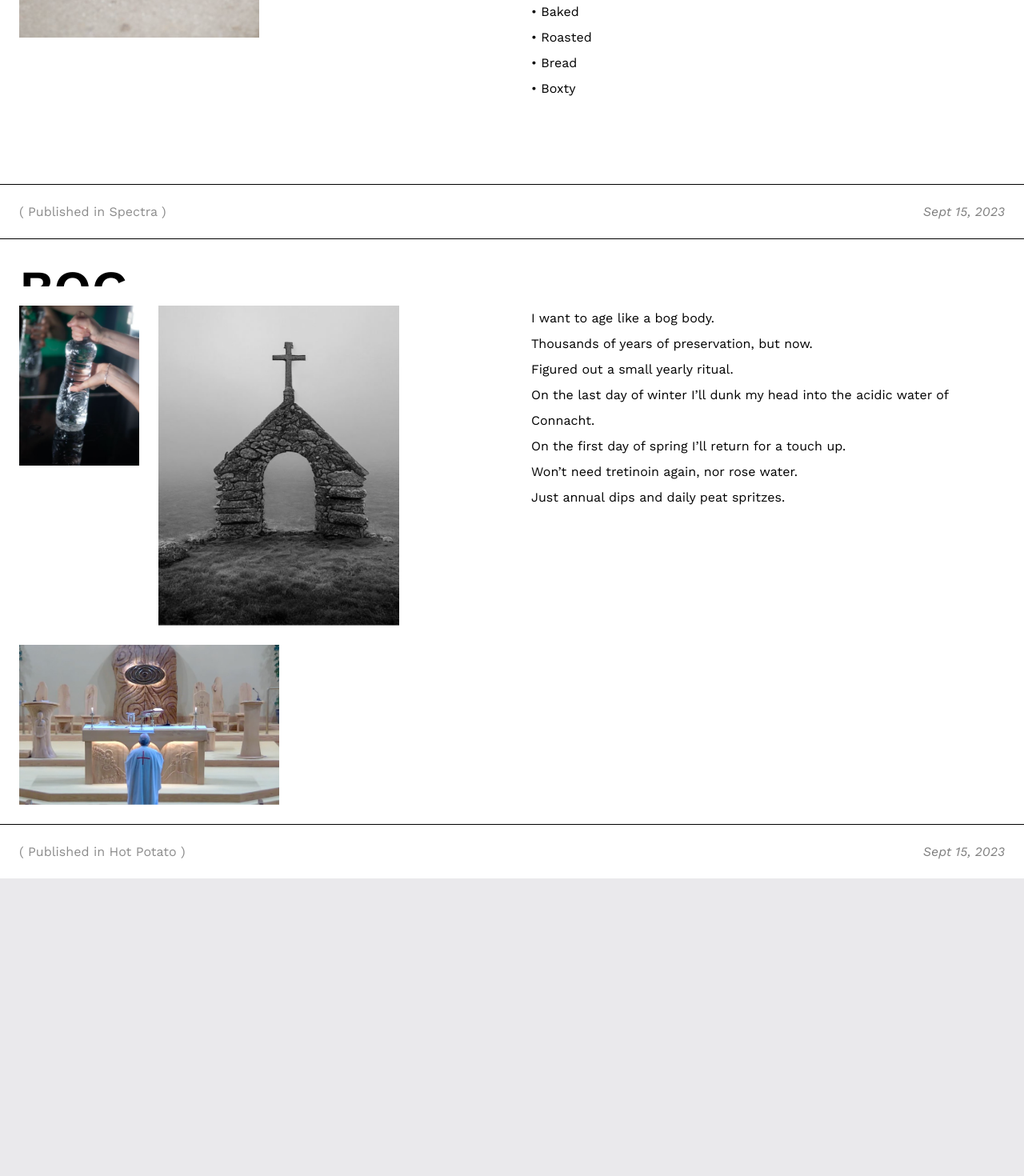
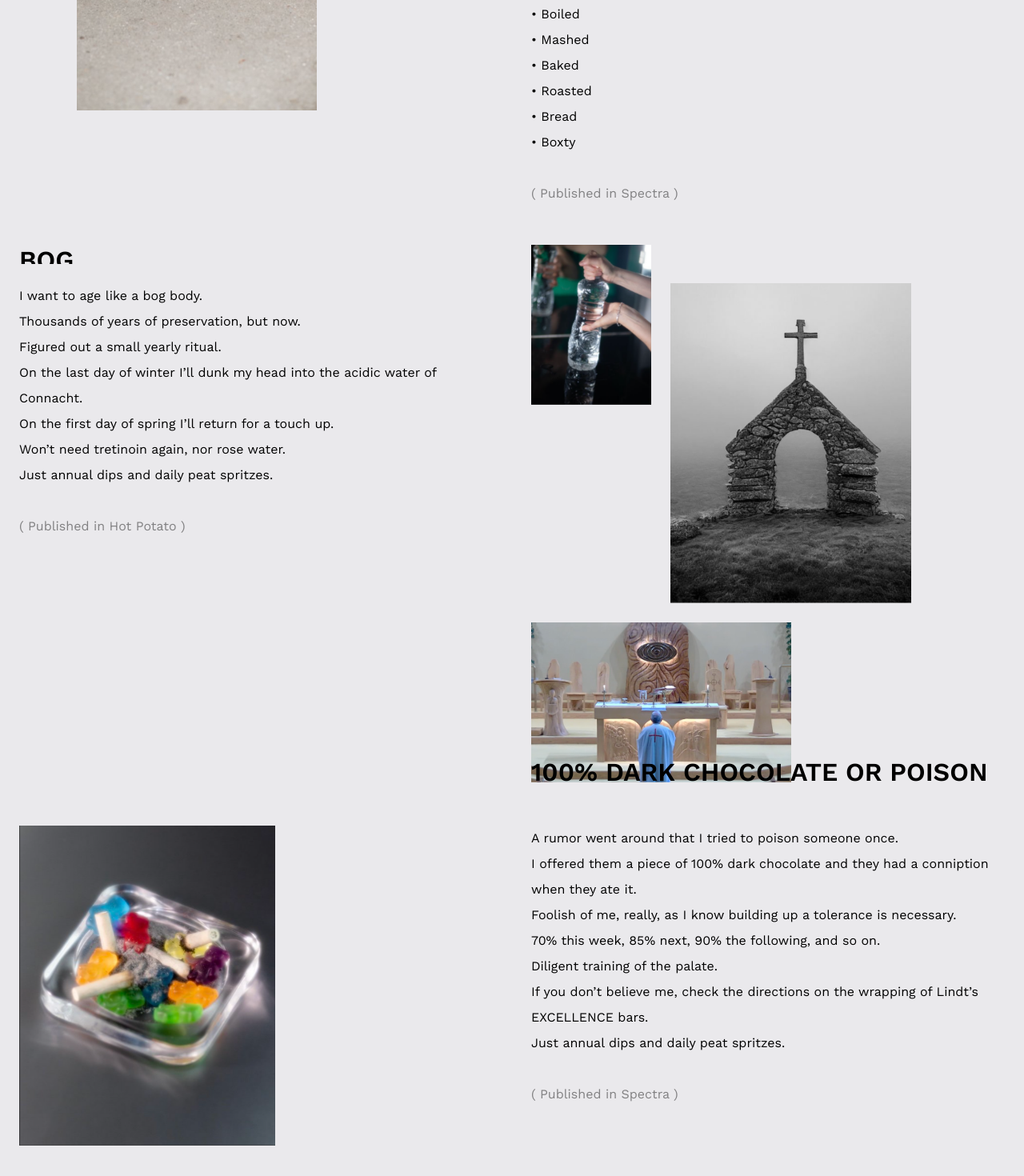
Before and after one commit to btillek/clar-portfolio, a React (Create React App) app: page /personal in a window 1280 px wide. Shown: the part 502-1972 px from the top of the page at 80% size. Before the commit the page ends 1600 px from the top, so only its background shows below. Built offline with nearby package versions, Linux system fonts and the light colour scheme; a web font is replaced by a local one.

Commit message:
update personal pages

```diff
--- a/src/components/Work.css
+++ b/src/components/Work.css
@@ -11,6 +11,8 @@
 .work-menu {
   box-sizing: border-box;
   color: rgb(30, 30, 30);
+  /* color: rgb(200, 200, 200);
+  background-color: rgb(31, 31, 31);; */
   /* background-color: #F5FE8B; */
   min-height: 100vh;
   font-family: "Work Sans", sans-serif;
--- a/src/components/personal/PersonalBog.jsx
+++ b/src/components/personal/PersonalBog.jsx
@@ -18,21 +18,28 @@ export default function PersonalBog() {
   return (
     <div className="personal-project-body">
 
-      <motion.h2 className="personal-project-title">
-        Bog
+      <motion.h2 className="personal-project-title" style={{marginLeft: 0}}>
+        {
+          "Bog".split("").map((letter, i) => {
+            return (
+              <motion.div
+              style={{display: "inline-block"}}
+              initial={{y: 150}}
+              animate={{y: 0, transition: {duration: 1, delay: 0.1 * i + .5, ease: [0.5, 0, 0, 1]}}}
+              exit={{y: -150, transition: {duration: 1, ease: [0.5, 0, 0, 1]}}}
+              >
+                {letter}
+              </motion.div>
+            )
+          })
+        }
+        &nbsp;
+
       </motion.h2>
 
       <div className="personal-project-middle">
 
-        <div className="personal-project-img-container">
-          <motion.img src={ImgBottle} alt="" className="personal-project-img"
-          initial={{clipPath: "polygon(0 100%, 100% 100%, 100% 100%, 0 100%)"}}
-          animate={{clipPath: "polygon(0 0, 100% 0, 100% 100%, 0 100%)", transition: {duration: 1, ease: [0.5, 0, 0, 1]}}}
-          exit={{clipPath: "polygon(0 100%, 100% 100%, 100% 100%, 0 100%)", transition: {duration: 1, ease: [0.5, 0, 0, 1]}}}
-          />
-          <img src={ImgCross} alt="" className="personal-project-img" style={{height: "400px"}}/>
-          <img src={ImgChurch} alt="" className="personal-project-img" />
-        </div>
+
 
         <motion.div className="personal-project-text">
 
@@ -53,15 +60,23 @@ export default function PersonalBog() {
               })
             }
           </div>
+          <br />
+          <a href="https://hot-potato.news/" target="_blank" rel="noreferrer" className="personal-project-link">
+            ( Published in Hot Potato )
+          </a>
         </motion.div>
 
-      </div>
+        <div className="personal-project-img-container">
+          <motion.img src={ImgBottle} alt="" className="personal-project-img"
+          style={{marginTop: "-48px"}}
+          initial={{clipPath: "polygon(0 100%, 100% 100%, 100% 100%, 0 100%)"}}
+          animate={{clipPath: "polygon(0 0, 100% 0, 100% 100%, 0 100%)", transition: {duration: 1, ease: [0.5, 0, 0, 1]}}}
+          exit={{clipPath: "polygon(0 100%, 100% 100%, 100% 100%, 0 100%)", transition: {duration: 1, ease: [0.5, 0, 0, 1]}}}
+          />
+          <img src={ImgCross} alt="" className="personal-project-img" style={{height: "400px"}}/>
+          <img src={ImgChurch} alt="" className="personal-project-img" />
+        </div>
 
-      <div className="personal-project-footnote">
-        <a href="https://hot-potato.news/" target="_blank" rel="noreferrer" className="personal-project-link">
-        ( Published in Hot Potato )
-        </a>
-        <span style={{fontStyle: "italic", fontSize: "1rem", opacity: .5}}>Sept 15, 2023</span>
       </div>
 
     </div>
--- a/src/components/personal/PersonalChocolate.jsx
+++ b/src/components/personal/PersonalChocolate.jsx
@@ -3,45 +3,75 @@ import ImgAshtray from '../../assets/Screenshot 2024-07-25 at 11.57.39 AM.png'
 import { motion } from 'framer-motion'
 
 export default function PersonalChocolate() {
+  const projectContent = [
+    "A rumor went around that I tried to poison someone once.",
+    "I offered them a piece of 100% dark chocolate and they had a conniption when they ate it.",
+    "Foolish of me, really, as I know building up a tolerance is necessary.",
+    "70% this week, 85% next, 90% the following, and so on.",
+    "Diligent training of the palate.",
+    "If you don’t believe me, check the directions on the wrapping of Lindt’s EXCELLENCE bars.",
+    "Just annual dips and daily peat spritzes.",
+  ]
+
   return (
-    <motion.div className="personal-project-body">
+    <div className="personal-project-body">
 
-      <div className="personal-project-left">
+      <motion.h2 className="personal-project-title">
+        {
+          "100% dark chocolate or poison".split(" ").map((word, i) => {
+            return (
+              <motion.div
+              style={{display: "inline-block"}}
+              initial={{y: 150}}
+              animate={{y: 0, transition: {duration: 1, delay: 0.1 * i + .5, ease: [0.5, 0, 0, 1]}}}
+              exit={{y: -150, transition: {duration: 1, ease: [0.5, 0, 0, 1]}}}
+              >
+                {word}&nbsp;
+              </motion.div>
+            )
+          })
+        }
+      </motion.h2>
 
-        <motion.div className="personal-project-img-container"
-        initial={{clipPath: "polygon(0 100%, 100% 100%, 100% 100%, 0 100%)"}}
-        animate={{clipPath: "polygon(0 0, 100% 0, 100% 100%, 0 100%)", transition: {duration: 1, ease: [0.5, 0, 0, 1]}}}
-        exit={{clipPath: "polygon(0 100%, 100% 100%, 100% 100%, 0 100%)", transition: {duration: 1, ease: [0.5, 0, 0, 1]}}}
-        >
-          <img src={ImgAshtray} alt="" className="personal-project-img" />
+      <div className="personal-project-middle">
+
+        <div className="personal-project-img-container">
+          <motion.img src={ImgAshtray} alt="" className="personal-project-img"
+          style={{height: "400px"}}
+          initial={{clipPath: "polygon(0 100%, 100% 100%, 100% 100%, 0 100%)"}}
+          animate={{clipPath: "polygon(0 0, 100% 0, 100% 100%, 0 100%)", transition: {duration: 1, ease: [0.5, 0, 0, 1]}}}
+          exit={{clipPath: "polygon(0 100%, 100% 100%, 100% 100%, 0 100%)", transition: {duration: 1, ease: [0.5, 0, 0, 1]}}}
+          />
+        </div>
+
+        <motion.div className="personal-project-text">
+
+          <div className="personal-project-paragraph">
+            {
+              projectContent.map((line, i) => {
+                return (
+                  <motion.div style={{overflow: "hidden"}}>
+                    <motion.span
+                    initial={{y: 250}}
+                    animate={{y: 0, transition: {duration: 1, delay: 0.1 * i, ease: [0.5, 0, 0, 1]}}}
+                    exit={{y: -250, transition: {duration: 1, delay: 0.1 * i, ease: [0.5, 0, 0, 1]}}}
+                    >
+                      {line}
+                    </motion.span>
+                  </motion.div>
+                )
+              })
+            }
+          </div>
+          <br />
+          <a href="https://spectrapoets.org/100-dark-chocolate-or-poison-by-Clar-Tillekens" target="_blank" rel="noreferrer" className="personal-project-link">
+            ( Published in Spectra )
+          </a>
         </motion.div>
 
       </div>
 
-      <motion.div className="personal-project-text"
-      style={{backgroundColor: "black", color: "white"}}
-      initial={{y: -window.innerHeight}}
-      animate={{y: 0, transition: {duration: 1, ease: [0.5, 0, 0, 1]}}}
-      exit={{y: -window.innerHeight, transition: {duration: 1, ease: [0.5, 0, 0, 1]}}}
-      >
-        <motion.h2 className="personal-project-title">
-          100% dark <br /> chocolate <br />or poison
-        </motion.h2>
-        <div className="personal-project-paragraph">
-          <span className="personal-project-line">A rumor went around that I tried to poison someone once.</span>
-          <span className="personal-project-line">I offered them a piece of 100% dark chocolate and they had a conniption when they ate it.</span>
-          <span className="personal-project-line">Foolish of me, really, as I know building up a tolerance is necessary.</span>
-          <span className="personal-project-line">70% this week, 85% next, 90% the following, and so on.</span>
-          <span className="personal-project-line">Diligent training of the palate.</span>
-          <span className="personal-project-line">If you don’t believe me, check the directions on the wrapping of Lindt’s EXCELLENCE bars.</span>
-          <span className="personal-project-line">Just annual dips and daily peat spritzes.</span>
-        </div>
+    </div>
 
-        <a href="https://spectrapoets.org/100-dark-chocolate-or-poison-by-Clar-Tillekens" target="_blank" rel="noreferrer" className="personal-project-link"
-        style={{color: "white"}}>
-          ( Published in Spectra )
-        </a>
-      </motion.div>
-    </motion.div>
   )
 }
--- a/src/components/personal/PersonalOde.jsx
+++ b/src/components/personal/PersonalOde.jsx
@@ -2,9 +2,6 @@ import './PersonalOde.css'
 import ImgBeer from '../../assets/Screenshot 2024-07-22 at 4.20.16 PM.png'
 import ImgButter from '../../assets/Screenshot 2024-07-30 at 3.07.14 PM.png'
 import { motion } from 'framer-motion'
-import Marquee from 'react-fast-marquee'
-import { useEffect, useState } from 'react'
-import { ArrowLeft, ArrowRight } from 'lucide-react'
 
 const projectContent = [
   "Guggering potatoes. You heard that right? It’s not googling.",
@@ -45,21 +42,14 @@ export default function PersonalOde() {
               )
             })
           }
-          {/* <motion.div
-          initial={{y: 150}}
-          animate={{y: 0, transition: {duration: 1, delay: 1, ease: [0.5, 0, 0, 1]}}}
-          exit={{y: -150, transition: {duration: 1, ease: [0.5, 0, 0, 1]}}}
-          >
-            Diet ode to  my ancestors
-          </motion.div> */}
         </h2>
 
       <div className="personal-project-middle">
 
         <div className="personal-project-img-container"
-
+        style={{paddingLeft: "96px", paddingTop: "96px"}}
         >
-            <motion.img src={ImgBeer} alt="" className="personal-project-img" style={{height: "400px"}}
+          <motion.img src={ImgBeer} alt="" className="personal-project-img" style={{height: "400px", marginTop: "-48px"}}
           initial={{clipPath: "polygon(0 100%, 100% 100%, 100% 100%, 0 100%)"}}
           animate={{clipPath: "polygon(0 0, 100% 0, 100% 100%, 0 100%)", transition: {duration: 1, delay: 1, ease: [0.5, 0, 0, 1]}}}
           exit={{clipPath: "polygon(0 100%, 100% 100%, 100% 100%, 0 100%)", transition: {duration: 1, ease: [0.5, 0, 0, 1]}}}
@@ -87,16 +77,20 @@ export default function PersonalOde() {
               )
             })
           }
+          <br />
+          <a href="https://spectrapoets.org/Diet-ode-to-my-ancestors-by-Clar-Tillekens" target="_blank" rel="noreferrer" className="personal-project-link">
+            ( Published in Spectra )
+          </a>
         </div>
 
       </div>
 
-      <div className="personal-project-footnote">
+      {/* <div className="personal-project-footnote">
         <a href="https://spectrapoets.org/Diet-ode-to-my-ancestors-by-Clar-Tillekens" target="_blank" rel="noreferrer" className="personal-project-link">
           ( Published in Spectra )
         </a>
         <span style={{fontStyle: "italic", fontSize: "1rem", opacity: .5}}>Sept 15, 2023</span>
-      </div>
+      </div> */}
 
     </motion.div>
   )
--- a/src/components/personal/PersonalProject.css
+++ b/src/components/personal/PersonalProject.css
@@ -1,22 +1,23 @@
 .personal-project-body {
   width: 100vw;
-  height: 100vh;
+  height: 80vh;
   font-family: "Work Sans", sans-serif;
   font-weight: 400;
   box-sizing: border-box;
   display: flex;
   flex-direction: column;
-  background-color: white;
+  /* background-color: white; */
   border: 1 solid black;
 }
 
 .personal-project-title {
-  font-size: 4rem;
+  font-size: 2rem;
   font-weight: 600;
   padding: 24px;
-  margin: 0;
+  margin: 48px 0 0 50vw;
+  /* margin-left: 50vw; */
   text-transform: uppercase;
-  border-top: .5px solid black;
+  /* border-top: .5px solid black; */
   /* border-bottom: .5px solid black; */
   overflow: hidden;
 }
@@ -31,6 +32,7 @@
   width: 50vw;
   display: flex;
   flex-wrap: wrap;
+  /* align-items: center; */
   gap: 24px;
   padding: 24px;
   box-sizing: border-box;
@@ -53,7 +55,14 @@
   padding: 24px;
   font-size: 1rem;
   line-height: 2rem;
+  position: sticky;
+  top: 0;
 }
+
+/* .personal-project-paragraph {
+  position: sticky;
+  top: 0;
+} */
 
 .personal-project-footnote {
   display: flex;
--- a/src/pages/Personal.jsx
+++ b/src/pages/Personal.jsx
@@ -27,10 +27,14 @@ export default function Personal() {
 
   return (
     <>
-      {/* <h2 style={{fontSize: "3rem", padding: "24px", height: "20vh", position: "sticky", top: 0}}>Personal writing</h2> */}
-      <div>
-          <div style={{position: "sticky", top: 0}}><PersonalOde/></div>
-          <div style={{position: "sticky", top: 0}}><PersonalBog /></div>
+      <div style={{width: "100vw"}}>
+        <div style={{fontSize: "3rem", fontFamily: "Work Sans", fontWeight: "500", fontStyle: "italic", position: "fixed", top: "24px", left: "24px", zIndex: "30"}}>Personal writing</div>
+      </div>
+      <div style={{marginTop: "96px"}}>
+          <div><PersonalOde/></div>
+          <div><PersonalBog /></div>
+          <div><PersonalChocolate /></div>
+
 
           {/* { showProject === "Diet ode to my ancestors" && <PersonalOde setShowProject={setShowProject}/> } */}
           {/* { showProject === "Chocolate" && <PersonalChocolate setShowProject={setShowProject}/> } */}
```
Also changed, not shown: src/components/ImageSlider.css (+13 -7 lines), src/components/ImageSlider.jsx (+11 -15 lines). Lines whose indentation alone changed are shown as unchanged.
